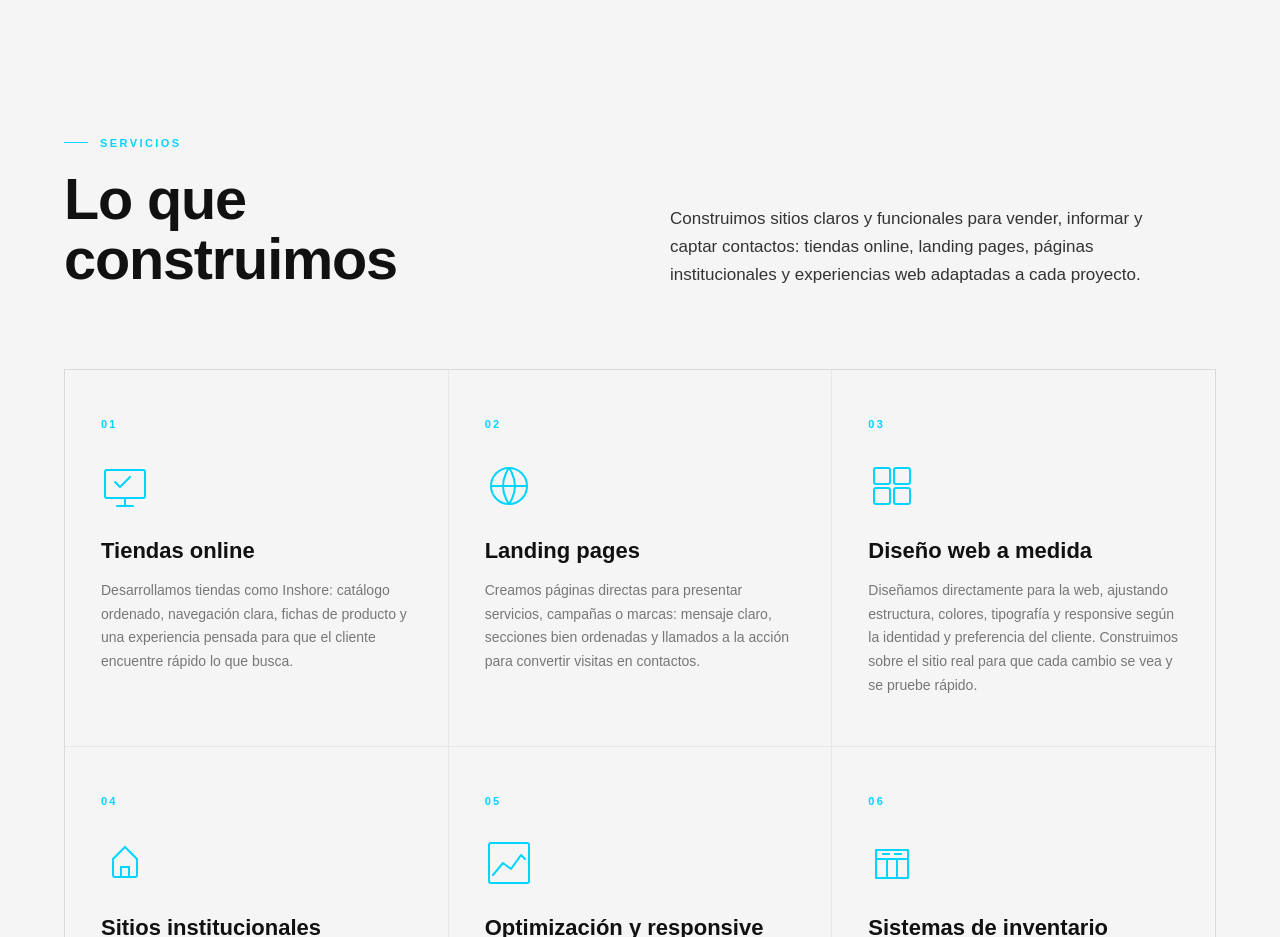
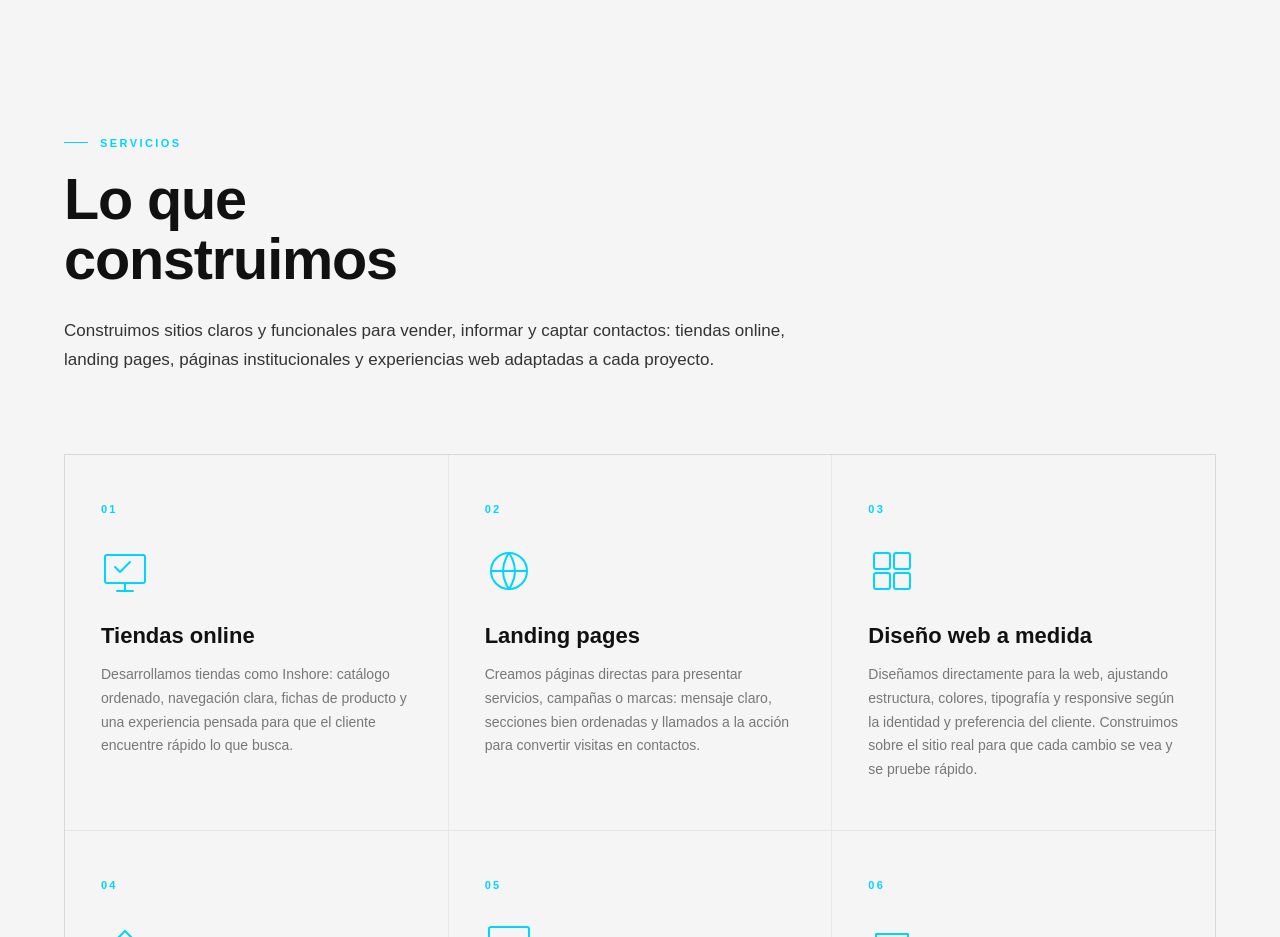
Before and after one commit to Martttttttttin/NexoraStudio, a plain HTML site: page index.html in a window 1280 px wide. Shown: the part 1420-2357 px from the top of the page. Drawn offline with nearby package versions, Linux system fonts and the light colour scheme; a web font is replaced by a local one.

Commit message:
estilos corregidos

```diff
--- a/assets/styles/general.css
+++ b/assets/styles/general.css
@@ -324,8 +324,12 @@ section { position: relative; }
   border-top: 1px solid var(--border-white);
 }
 .services-header {
-  display: grid; grid-template-columns: 1fr 1fr; gap: 60px; align-items: end;
+  display: block;
   margin-bottom: 80px;
+}
+.services-header .section-sub {
+  max-width: 760px;
+  margin-top: 28px;
 }
 .services-grid {
   display: grid; grid-template-columns: repeat(3, 1fr); gap: 1px;
```
